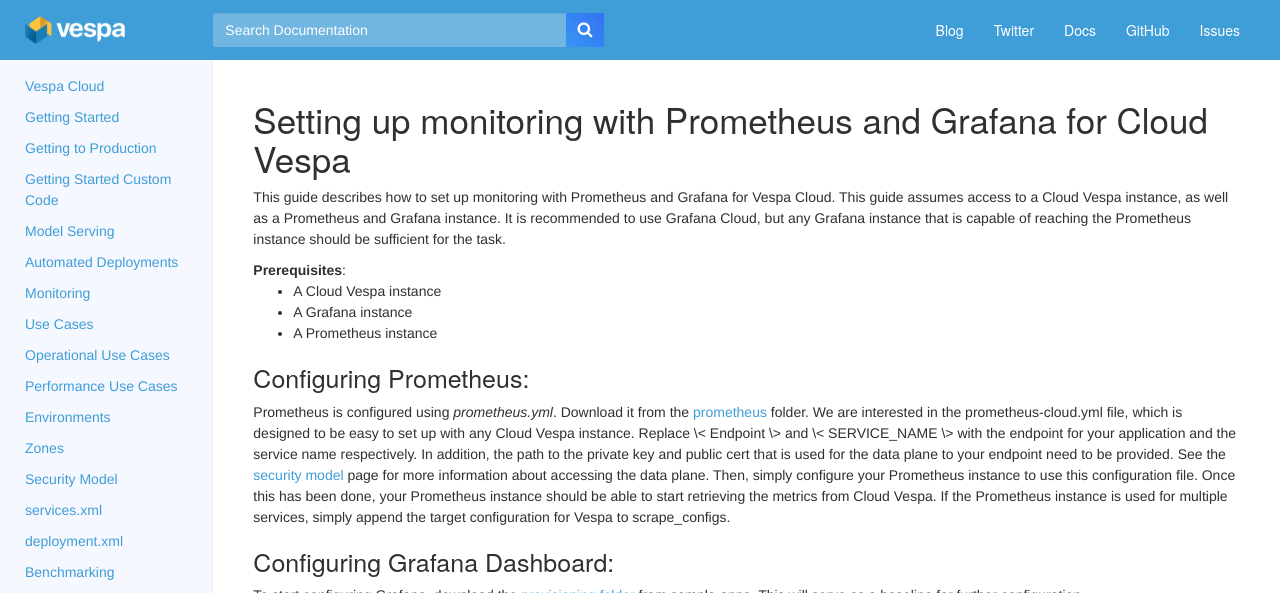
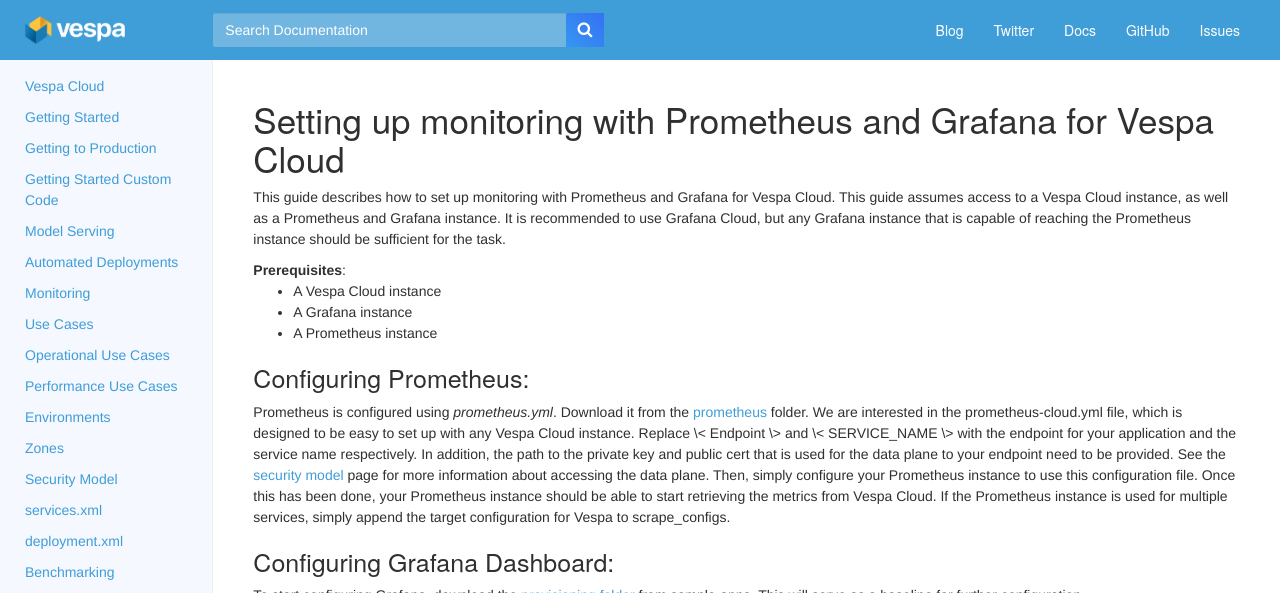
Before and after one commit to vespa-engine/cloud, a Jekyll site: the page built from config-prometheus-grafana.html, in a window 1280 px wide and 1044 px high. Shown: the top 593 px of the window. Built offline with Jekyll 4.4.1, drawn with Linux system fonts in a browser that asks for light colours.

```diff
--- a/config-prometheus-grafana.html
+++ b/config-prometheus-grafana.html
@@ -1,18 +1,18 @@
 ---
 # Copyright Verizon Media. Licensed under the terms of the Apache 2.0 license. See LICENSE in the project root.
-title: "Setting up monitoring with Prometheus and Grafana for Cloud Vespa"
+title: "Setting up monitoring with Prometheus and Grafana for Vespa Cloud"
 ---
 
 <p>
 This guide describes how to set up monitoring with Prometheus and Grafana for Vespa Cloud.
-This guide assumes access to a Cloud Vespa instance, as well as a Prometheus and Grafana instance.
+This guide assumes access to a Vespa Cloud instance, as well as a Prometheus and Grafana instance.
 It is recommended to use Grafana Cloud, but any Grafana instance that is capable of reaching the Prometheus
 instance should be sufficient for the task.
 </p>
 
 <strong>Prerequisites</strong>:
 <ul>
-  <li>A Cloud Vespa instance
+  <li>A Vespa Cloud instance
   <li>A Grafana instance
   <li>A Prometheus instance
 </ul>
@@ -22,12 +22,12 @@ instance should be sufficient for the task.
 Prometheus is configured using <em>prometheus.yml</em>. Download it from the
 <a href="https://github.com/vespa-engine/sample-apps/tree/master/album-recommendation-monitoring/prometheus"> prometheus
 </a> folder.
-We are interested in the prometheus-cloud.yml file, which is designed to be easy to set up with any Cloud Vespa instance.
+We are interested in the prometheus-cloud.yml file, which is designed to be easy to set up with any Vespa Cloud instance.
 Replace \< Endpoint \> and \< SERVICE_NAME \> with the endpoint for your application and the service name respectively.
 In addition, the path to the private key and public cert that is used for the data plane to your endpoint need to be provided.
 See the <a href=https://cloud.vespa.ai/security-model.html> security model </a> page for more information about accessing the data plane.
 Then, simply configure your Prometheus instance to use this configuration file.
-Once this has been done, your Prometheus instance should be able to start retrieving the metrics from Cloud Vespa.
+Once this has been done, your Prometheus instance should be able to start retrieving the metrics from Vespa Cloud.
 If the Prometheus instance is used for multiple services, simply append the target configuration for Vespa to scrape_configs.
 </p>
 
```
